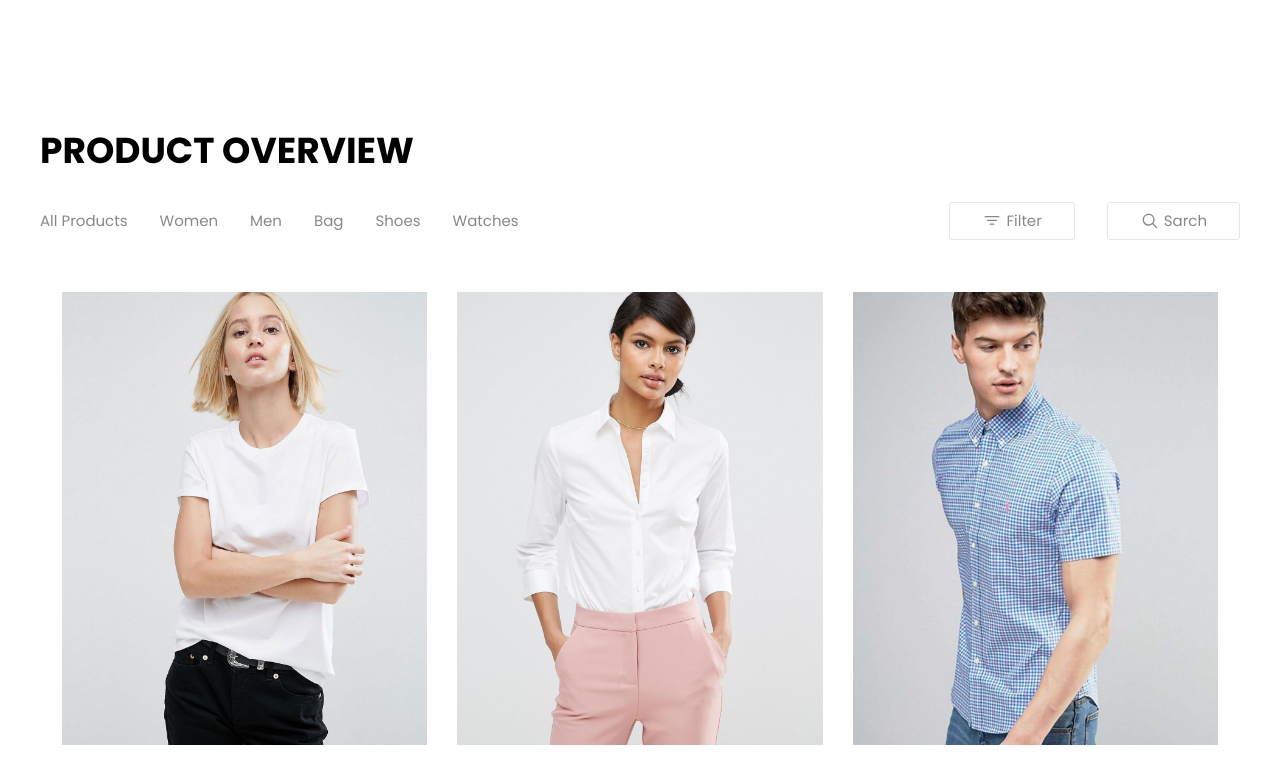
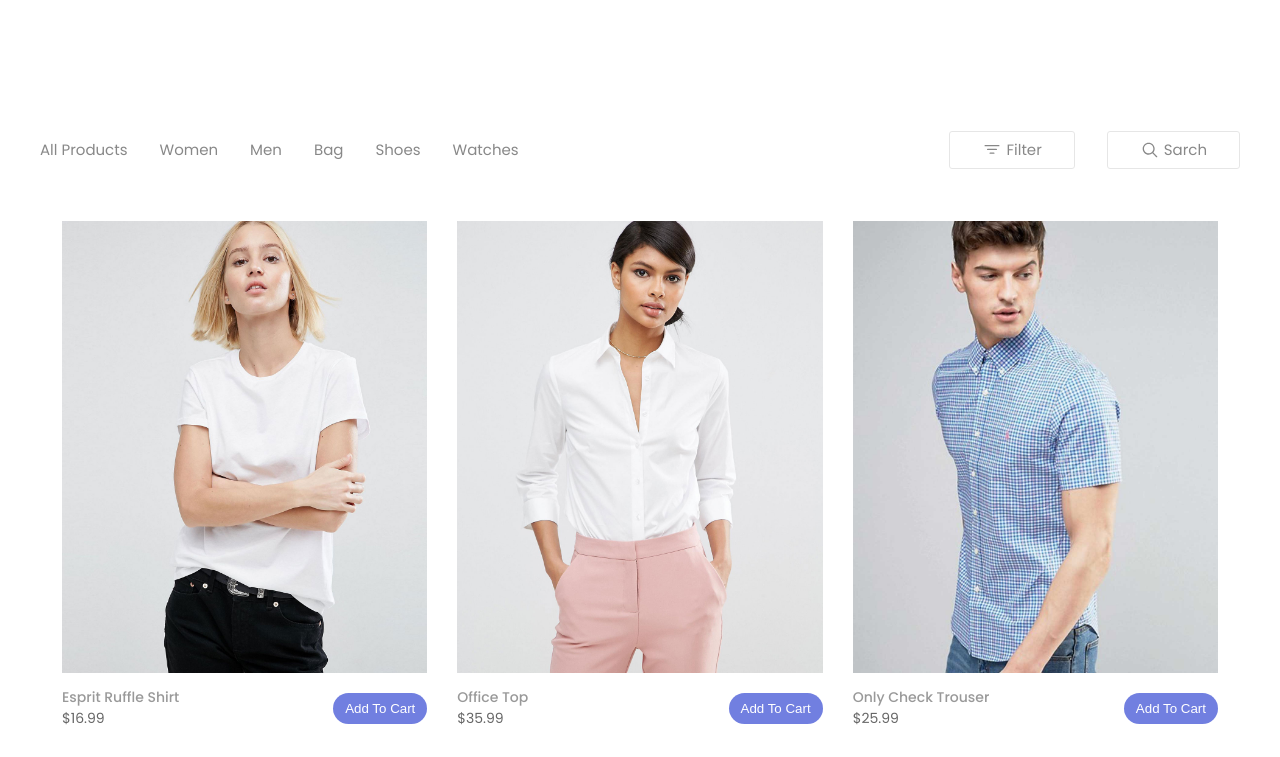
Before and after one commit to Cireka/Cosa-Store-Project, a Next.js app: page / in a window 1280 px wide. Shown: the part 960-1717 px from the top of the page. Built offline with nearby package versions, Linux system fonts and the light colour scheme; a web font is replaced by a local one.

Commit message:
Fixxed The Problem With Products Being On Top Of Detailed Product View Window

```diff
--- a/Components/DetailedProductView/DetailedProductView.module.css
+++ b/Components/DetailedProductView/DetailedProductView.module.css
@@ -21,7 +21,7 @@
   position: fixed;
   background-color: #fff;
   color: black;
-  z-index: 213231200;
+  z-index: 200;
 }
 .Container {
   width: 100%;
--- a/Components/Product Overview/Product.js
+++ b/Components/Product Overview/Product.js
@@ -186,7 +186,6 @@ const Product = (props) => {
 
   const filteredProduct = data.filter((item) => {
     if (item.section === section) {
-      console.log(item);
       return item;
     }
     if (section === "All") {
@@ -220,7 +219,6 @@ const Product = (props) => {
 
   return (
     <section className={style.ProductOverviewSection}>
-      {props.showTitle && <h1 className={style.title}>PRODUCT OVERVIEW</h1>}
       <div className={style.ProductNavParr}>
         <div className={style.SectionButtonsPar}>
           <button
@@ -284,8 +282,18 @@ const Product = (props) => {
         {filter && (
           <motion.div
             className={style.filtetDropDownParrent}
-            initial={{ height: 0, opacity: 1, marginBottom: 0 }}
-            animate={{ height: "auto", opacity: 1, marginBottom: 52 }}
+            initial={{
+              height: 0,
+              opacity: 1,
+              marginBottom: 0,
+              overflow: "hidden",
+            }}
+            animate={{
+              height: "auto",
+              opacity: 1,
+              marginBottom: 52,
+              overflow: "hidden",
+            }}
             exit={{
               height: 0,
               opacity: 1,
@@ -306,8 +314,18 @@ const Product = (props) => {
         {sarch && (
           <motion.div
             className={style.filtetDropDownParrent}
-            initial={{ height: 0, opacity: 1, marginBottom: 0 }}
-            animate={{ height: "auto", opacity: 1, marginBottom: 52 }}
+            initial={{
+              height: 0,
+              opacity: 1,
+              marginBottom: 0,
+              overflow: "hidden",
+            }}
+            animate={{
+              height: "auto",
+              opacity: 1,
+              marginBottom: 52,
+              overflow: "hidden",
+            }}
             exit={{
               height: 0,
               opacity: 1,
@@ -330,7 +348,6 @@ const Product = (props) => {
         <div className={style.ProductBoxParrent}>
           {filteredProduct.map((data) => {
             return (
-              <motion.div>
               <ProductsBox
                 name={data.name}
                 price={data.price}
@@ -338,7 +355,6 @@ const Product = (props) => {
                 id={data.id}
                 amount={data.amount}
               />
-              </motion.div>
             );
           })}
         </div>
--- a/Components/Product Overview/Product.module.css
+++ b/Components/Product Overview/Product.module.css
@@ -73,6 +73,7 @@
   width: 2rem;
   height: 2rem;
 }
+
 .ProductBoxParrent {
   display: grid;
   grid-template-columns: 1fr 1fr 1fr 1fr;
--- a/Components/ProductsBox/ProductsBox.js
+++ b/Components/ProductsBox/ProductsBox.js
@@ -1,9 +1,10 @@
 import style from "./ProductsBox.module.css";
 import Image from "next/image";
 
-import { useContext, useState } from "react";
+import { Fragment, useContext, useState } from "react";
 import DataContext from "../Context/coza-context";
 import DetailedProductView from "../DetailedProductView/DetailedProductView";
+import { motion } from "framer-motion";
 
 const ProductsBox = (props) => {
   const ctx = useContext(DataContext);
@@ -23,12 +24,19 @@ const ProductsBox = (props) => {
   const ProductViewHandler = () => {
     setDetailedProduct(!detailedProduct);
   };
-
+  const transition = { duration: 0.5, ease: [0.48, 0.15, 0.25, 0.96] };
   return (
-    <div className={style.products}>
+    <Fragment>
       {detailedProduct && (
         <DetailedProductView modalManager={ProductViewHandler} />
       )}
+      <motion.div
+        initial={{ opacity: 0, scale: 0.5 }}
+        animate={{ opacity: 1, scale: 1 }}
+        exit={{ opacity: 0, scale: 0.5 }}
+        transition={transition}
+        className={style.products}
+      >
         <div className={style.imgContainer}>
           <div className={style.imgParrent}>
             <Image className={style.img} src={props.img} alt="Product Img" />
@@ -48,7 +56,8 @@ const ProductsBox = (props) => {
             </div>
           </div>
         </div>
-    </div>
+      </motion.div>
+    </Fragment>
   );
 };
 export default ProductsBox;
```
Lines whose indentation alone changed are shown as unchanged.
